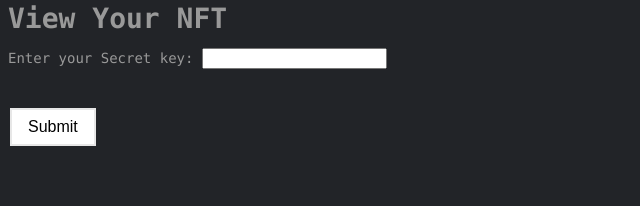
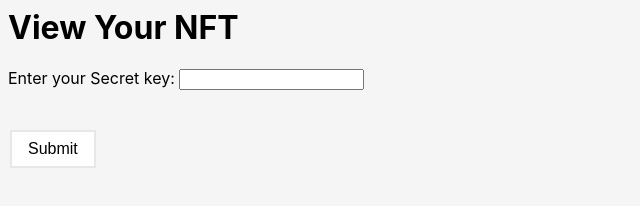
Before and after one commit to CYXup6/NFTviewer, a plain HTML site: page index.html in a window 1280 px wide. Shown: the whole page, without its empty margins (0-640 px from the left). Drawn offline with Linux system fonts and the light colour scheme.

Commit message:
Update index.html

```diff
--- a/index.html
+++ b/index.html
@@ -20,30 +20,6 @@
 }
 .button:hover {background-color: #e7e7e7;}
 /* Demo Styles - It's all in the SVG  */
-html{
-  height:100%;
-  min-height: 100%;
-  overflow:hidden;
-
-  body {
-  background: #222428;
-  background-size: 163px;
-  font: 14px/21px Monaco, sans-serif;
-  color: #999;
-  font-smoothing: antialiased;
-  text-size-adjust: 100%;
-  height:100%;
-  min-height: 100%;
-
-  a, a:visited{
-  text-decoration:none;
-  color:#FF805F
-  }
-  h4{margin:0;color:#666;}
- }
-}
-
-
 
 #scene {
   width: 10%;
```
